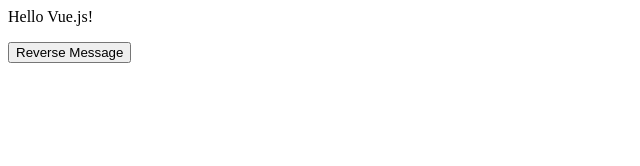
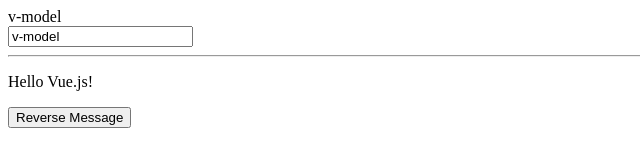
Before and after one commit to smileShirmy/toy-vue, a website: page index.html in a window 1280 px wide. Shown: the whole page, without its empty margins (0-640 px from the left). Drawn offline with Linux system fonts and the light colour scheme.

Commit message:
feat: 完善文档

```diff
--- a/index.html
+++ b/index.html
@@ -1,14 +1,18 @@
 <div id="app">
+  <div>{{ value }}</div>
+  <input v-model="value">
+  <hr>
   <p>{{ message }}</p>
   <button v-on:click="reverseMessage">Reverse Message</button>
 </div>
 
 <script type="module">
-  import Vue from './toy-vue.js'
+  import Vue from './vue.js'
 
   const app = new Vue({
     el: '#app',
     data: {
+      value: "v-model",
       message: 'Hello Vue.js!'
     },
     methods: {
--- a/toy-vue.js
+++ b/vue.js
@@ -1,8 +1,8 @@
-export default class ToyVue {
+export default class Vue {
   constructor(config) {
     this.template = document.querySelector(config.el)
     this.data = reactive(config.data) // 对 data 进行监听
-    for (let name in config.methods) {
+    for (const name in config.methods) {
       // 把 method 绑定到实例上
       this[name] = () => {
         config.methods[name].apply(this.data)
@@ -15,46 +15,49 @@
   traversal(node) {
     if (node.nodeType === Node.TEXT_NODE) {
       if (node.textContent.trim().match(/^{{([\s\S]+)}}$/)) {
-        let name = RegExp.$1.trim()
-        effect(() => node.textContent = this.data[name])
+        const name = RegExp.$1.trim()
+        effect(() => (node.textContent = this.data[name]))
       }
     }
     if (node.nodeType === Node.ELEMENT_NODE) {
-      let attributes = node.attributes
-      for (let attribute of attributes) {
+      const attributes = node.attributes
+      for (const attribute of attributes) {
         // v-model
         if (attribute.name === 'v-model') {
           // 得到 v-model 所绑定的变量
-          let name = attribute.value
+          const name = attribute.value
           // 把变量绑定到 node.value 上
-          effect(() => node.value = this.data[name])
+          effect(() => (node.value = this.data[name]))
           // 监听 input
-          node.addEventListener('input', event => this.data[name] = node.value)
+          node.addEventListener(
+            'input',
+            event => (this.data[name] = node.value)
+          )
         }
         // v-bind
         if (attribute.name.match(/^v\-bind:([\s\S]+)$/)) {
-          let attrName = RegExp.$1
-          let name = attribute.value
+          const attrName = RegExp.$1
+          const name = attribute.value
           effect(() => node.setAttribute(attrName, this.data[name]))
         }
         // v-on
         if (attribute.name.match(/^v\-on:([\s\S]+)$/)) {
-          let eventName = RegExp.$1
-          let funcName = attribute.value
+          const eventName = RegExp.$1
+          const funcName = attribute.value
           node.addEventListener(eventName, this[funcName])
         }
       }
     }
     // 递归调用
     if (node.childNodes && node.childNodes.length) {
-      for (let child of node.childNodes) {
+      for (const child of node.childNodes) {
         this.traversal(child)
       }
     }
   }
 }
 
-let effects = new Map()
+const effects = new Map()
 
 // 因为不知道当前的额 effect 是什么
 // 因此需要一个 global 的 currentEffect
@@ -69,15 +72,17 @@
 }
 
 function reactive(object) {
-  let observed = new Proxy(object, {
+  const observed = new Proxy(object, {
     // 为了知道 effect 中存的是什么，需要写一个 getter 做依赖收集
     get(object, property) {
       if (currentEffect) {
-        if (!effects.has(object))
-             effects.set(object, new Map)
+        if (!effects.has(object)) effects.set(object, new Map())
         if (!effects.get(object).has(property))
-             effects.get(object).set(property, new Array)
-        effects.get(object).get(property).push(currentEffect)
+          effects.get(object).set(property, new Array())
+        effects
+          .get(object)
+          .get(property)
+          .push(currentEffect)
       }
       return object[property]
     },
@@ -93,20 +98,3 @@
   })
   return observed
 }
-
-// let dummy
-// const counter = reactive({ num: 0 })
-// effect(() => (dummy = counter.num))
-
-// let dummy2
-// const counter2 = reactive({ num: 0 })
-// effect(() => (dummy2 = counter2.num))
-
-// counter.num = 7
-
-// 只要一改 counter.num 就会 alert
-// 如果改其他的比如 counter.num2 就不会发生监听
-// effect 实际上就是一个监听
-// const counter = reactive({ num: 0 })
-// effect(() => alert(counter.num))
-// window.counter = counter
```
Also changed, not shown: README.md.
